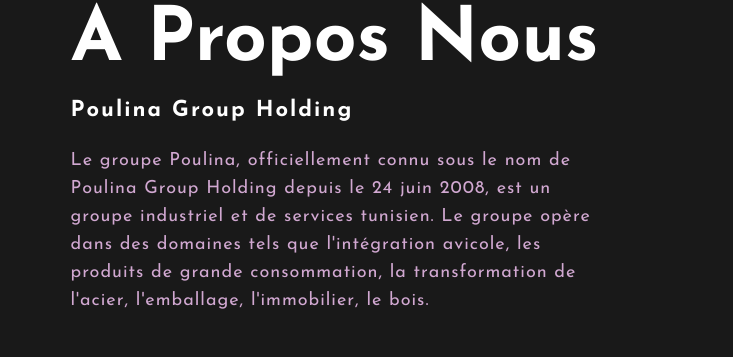
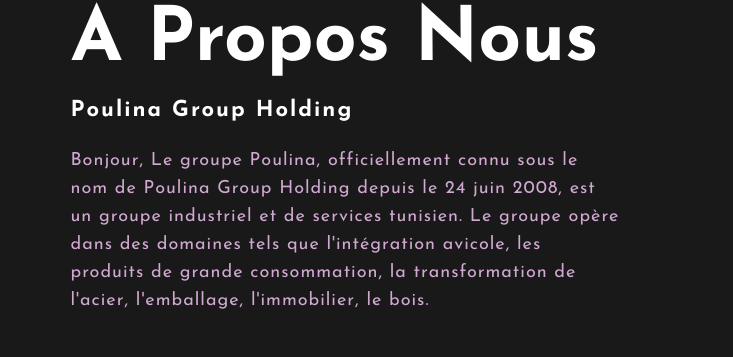
Before and after one commit to hass2001/app_test, a plain HTML site: page index.html in a window 1280 px wide. Shown: the part 896-1253 px from the top of the page, 547-1280 px from the left. Drawn offline with Linux system fonts and the light colour scheme.

Commit message:
Update index.html

```diff
--- a/index.html
+++ b/index.html
@@ -38,7 +38,7 @@
 			<div class="about-text">
 				<h2>A propos nous</h2>
 				<h5> Poulina Group Holding </h5>
-				<p> Le groupe Poulina, officiellement connu sous le nom de Poulina Group Holding depuis le 24 juin 2008, est un groupe industriel et de services tunisien.
+				<p> Bonjour, Le groupe Poulina, officiellement connu sous le nom de Poulina Group Holding depuis le 24 juin 2008, est un groupe industriel et de services tunisien.
 				Le groupe opère dans des domaines tels que l'intégration avicole, les produits de grande consommation, la transformation de l'acier, l'emballage, l'immobilier, le bois.</p>
 				<button type="button">contactez nous</button>
 			</div>
```
